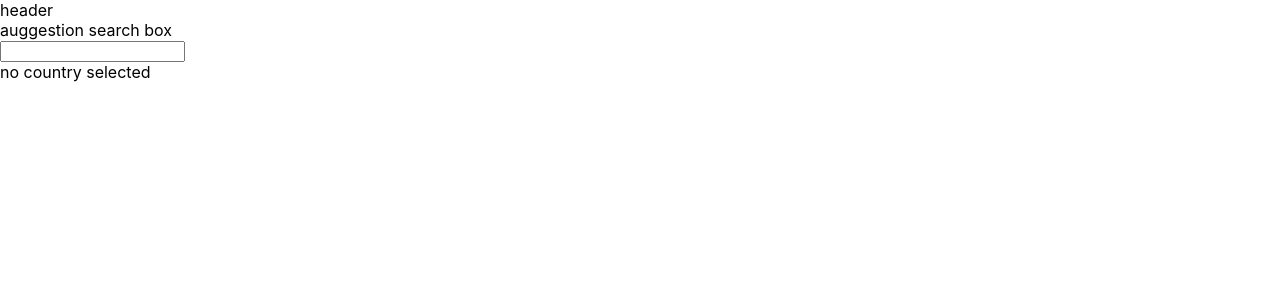
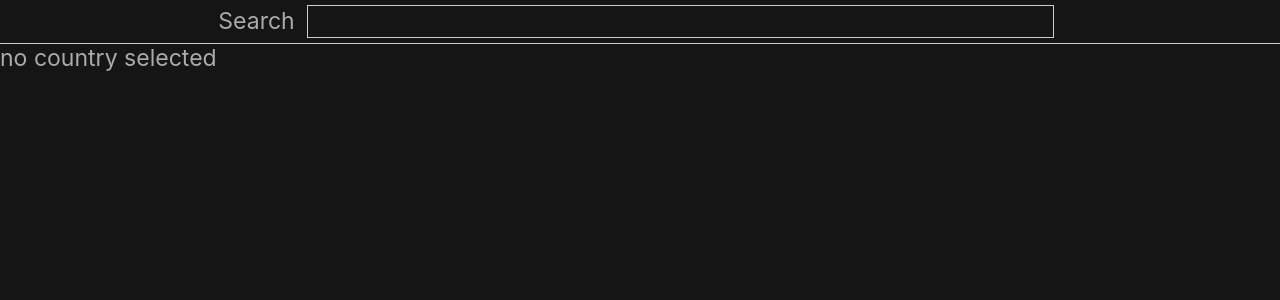
Before and after one commit to quarnet/ReactAutoSuggestionBox, a React (Create React App) app: page / in a window 1280 px wide. Shown: the top 300 px of the page. Built offline with nearby package versions, Linux system fonts and the light colour scheme.

Commit message:
Add basic CSS

```diff
--- a/src/App.css
+++ b/src/App.css
@@ -1,3 +1,53 @@
+
 .active {
     color: red;
 }
+
+.app-header {
+    padding: 5px;
+    border-bottom: 1px solid #ccc;
+}
+
+.suggestionbox-container {
+    text-align: center;
+}
+
+.suggestionbox-wrapper {
+    display: inline-block;
+    width: 60%;
+    margin-left: 5px;
+}
+
+.suggestionbox-label {
+    display: inline-block;
+}
+
+.suggestionbox {
+    width: 98%;
+    font-size: inherit;
+    background-color: inherit;
+    border: 1px solid #ccc;
+    padding: 2px 2px 2px 6px;
+    box-sizing: border-box;
+    color: white;
+}
+
+.suggestionbox:focus {
+    box-shadow: 0px 0px 9px 3px #1a46d4a8;
+}
+
+.suggestionbox-options-wrapper {
+    position: absolute;
+    width: 60%;
+    margin-top: 2px;
+    margin-left: 5px;
+}
+
+.suggestionbox-options {
+    list-style: none;
+    padding: 0;
+    margin: 0;
+    background-color: #000;
+    border: 1px solid #ccc;
+    width: 97%;
+}
--- a/src/Components/Header/header.js
+++ b/src/Components/Header/header.js
@@ -31,8 +31,7 @@ class Header extends Component {
 
     render() {
         return (
-            <div>
-                header
+            <div className="app-header">
                 <AutoSuggestion
                     dataAccessor={this.getCountriesData}
                     onSelect={this.onSelect}
--- a/src/Components/UI/AutoSuggestion/AutoSuggestion.js
+++ b/src/Components/UI/AutoSuggestion/AutoSuggestion.js
@@ -14,7 +14,6 @@ class AutoSuggestion extends Component {
         activeIndex: -1
     }
 
-
     getData = () => {
         this.setState({
             isDownloading: true
@@ -30,8 +29,6 @@ class AutoSuggestion extends Component {
             })
         });
     }
-
-
 
     filterData = search => {
         const { data } = this.state;
@@ -90,7 +87,7 @@ class AutoSuggestion extends Component {
             }
             case 13: {
                 //enter
-                const {options} = this.state;
+                const { options } = this.state;
                 if (options.length && oldActiveIndex >= 0 && oldActiveIndex <= options.length) {
                     this.setState({
                         showOptions: false,
@@ -122,20 +119,23 @@ class AutoSuggestion extends Component {
 
     render() {
         return (
-            <div>
-                <div>auggestion search box</div>
+            <div className="suggestionbox-container">
+                <div className="suggestionbox-label">Search</div>
+                <div className="suggestionbox-wrapper">
                     <input
                         onChange={this.onchange}
                         value={this.state.keyword}
                         onKeyDown={this.keyDown}
+                        className="suggestionbox"
                     ></input>
                     {
                         this.state.showOptions && (
-                        <ul>
+                            <div className="suggestionbox-options-wrapper">
+                                <ul className="suggestionbox-options">
                                     {
                                         this.state.options.map((option, index) => {
                                             const classes = ['option'];
-                                    if(index === this.state.activeIndex)
+                                            if (index === this.state.activeIndex)
                                                 classes.push('active');
                                             return (
                                                 <li key={option.name} className={classes.join(' ')}>
@@ -145,8 +145,10 @@ class AutoSuggestion extends Component {
                                         })
                                     }
                                 </ul>
+                            </div>
                         )
                     }
+                </div>
             </div>
         );
     };
--- a/src/index.css
+++ b/src/index.css
@@ -7,7 +7,10 @@ body {
   -moz-osx-font-smoothing: grayscale;
 }
 
-code {
-  font-family: source-code-pro, Menlo, Monaco, Consolas, 'Courier New',
-    monospace;
+html, body, .root {
+  height: 100%;
+  background-color: #151515;
+  color: #ababab;
+  box-sizing: border-box;
+  font-size: 1.2em;
 }
```
Lines whose indentation alone changed are shown as unchanged.
